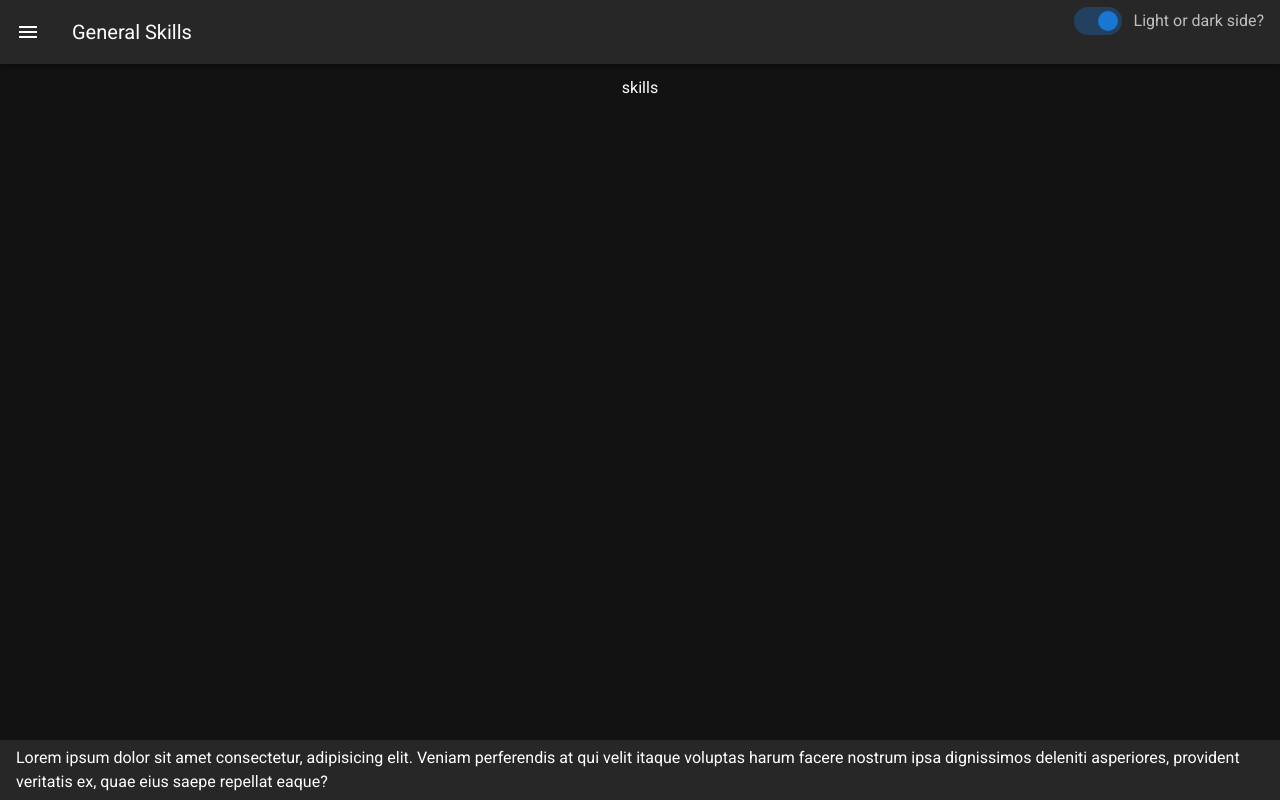
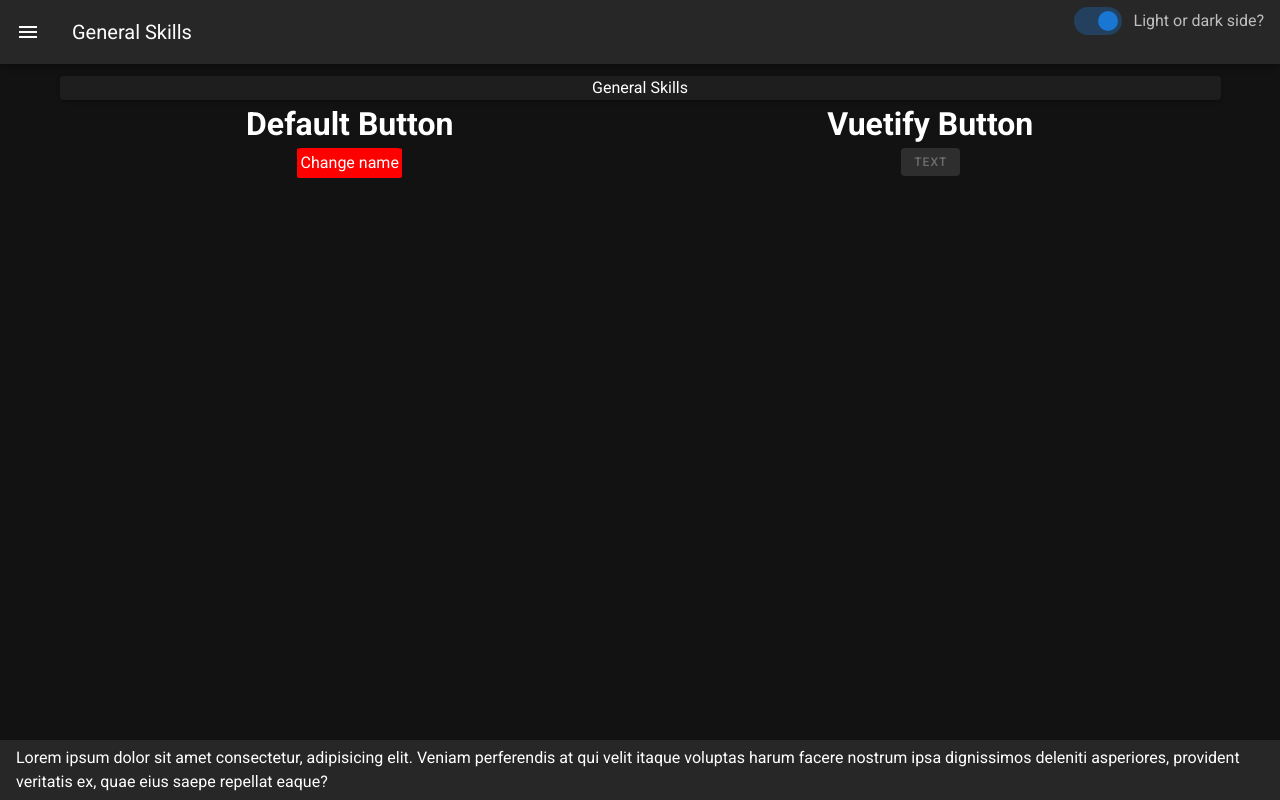
Before and after one commit to IamCharlesM/Nuxt-skills, a Nuxt app: page / in a window 1280 px wide. Built offline with nearby package versions, Linux system fonts and the light colour scheme.

Commit message:
Two buttons added

```diff
--- /dev/null
+++ b/components/Skills.vue
@@ -0,0 +1,44 @@
+<template>
+  <div class="hello">
+    <v-row no-gutters>
+      <v-col>
+        <v-card>
+          {{ name }}
+        </v-card>
+      </v-col>
+    </v-row>
+
+    <v-row no-gutters>
+      <v-col>
+        <h1>Default Button</h1>
+        <button v-on:click="changeName" v-bind:disable="btnState" class="default-button">
+          Change name
+        </button></v-col
+      >
+      <v-col>
+        <h1>Vuetify Button</h1>
+        <v-btn depressed small color="primary" disabled>text</v-btn></v-col
+      >
+    </v-row>
+  </div>
+</template>
+
+<script lang="ts">
+export default {
+  name: 'Skills',
+  data() {
+    return {
+      name: 'General Skills',
+      btnState: true,
+    }
+  },
+}
+</script>
+
+<style>
+.default-button {
+  border-radius: 5%;
+  background-color: red;
+  padding: 0.2em
+  }
+</style>
--- a/components/skills.vue
+++ /dev/null
@@ -1,11 +0,0 @@
-<template>
-    <div class="hello">
-        skills
-    </div>
-</template>
-
-<script lang="ts">
-export default {
-    name: 'skills'
-}
-</script>
--- a/pages/index.vue
+++ b/pages/index.vue
@@ -7,7 +7,7 @@
 </template>
 
 <script>
-import Skills from '~/components/skills.vue';
+import Skills from '~/components/Skills.vue';
 export default {
     name: "index",
     components: { Skills }
```
